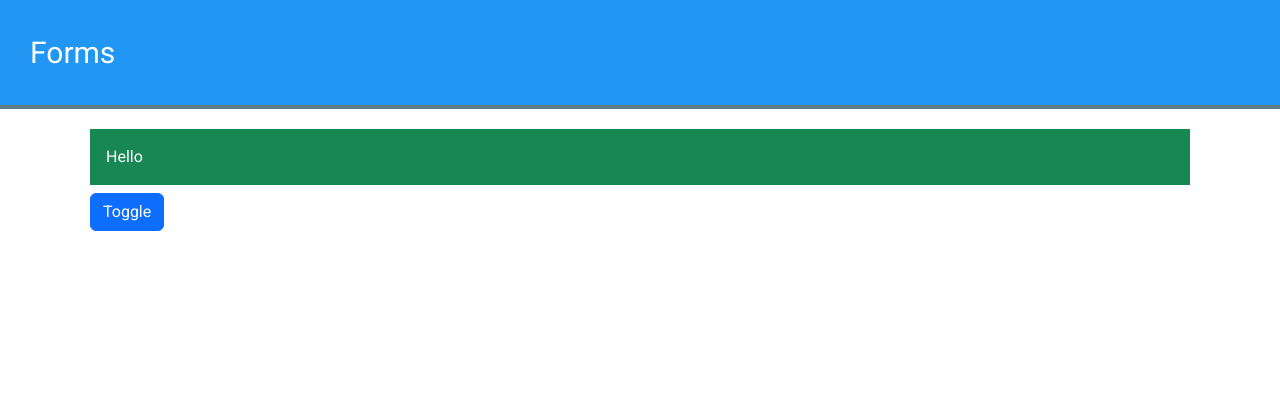
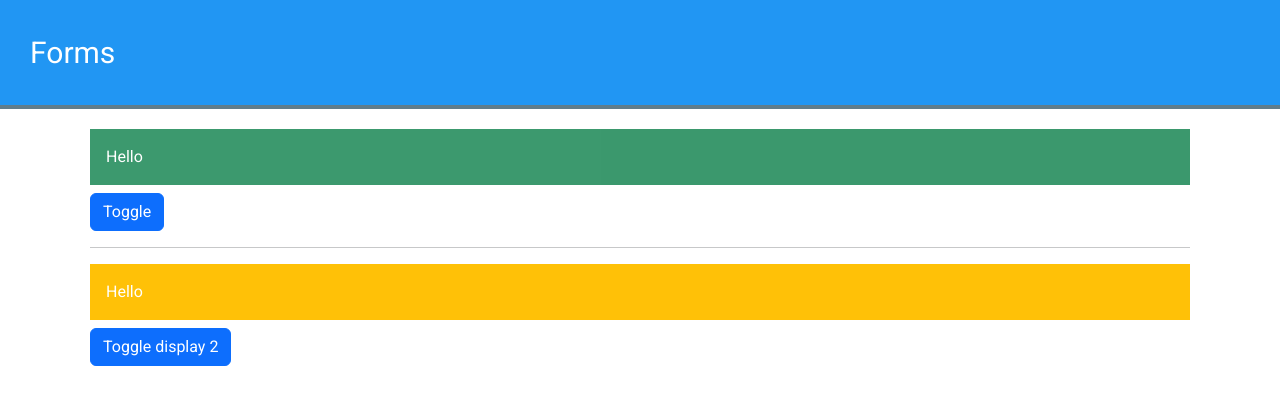
Before and after one commit to ferlobo1985/VUEJS24-Transitions, a Vue app: page / in a window 1280 px wide. Both pictures are taken after a click on the button "Toggle". Shown: the top 404 px of the page. Built offline with nearby package versions, Linux system fonts and the light colour scheme.

Commit message:
01-Common Transition
01-Common Transition

```diff
--- a/src/components/transitions/one.vue
+++ b/src/components/transitions/one.vue
@@ -1,13 +1,28 @@
 <template>
-    <div class="p-3 mb-2 bg-success text-white"
-        v-if="data.display"
-    >
-        Hello
-    </div>
+    <transition>
+        <div class="p-3 mb-2 bg-success text-white"
+            v-if="data.display"
+        >
+            Hello
+        </div>
+    </transition>
     <button class="btn btn-primary"
         @click="data.display = !data.display"
     >
         Toggle
+    </button>
+    <hr/>
+    <transition>
+        <div class="p-3 mb-2 bg-warning text-white"
+            v-if="data.display2"
+        >
+            Hello
+        </div>
+    </transition>
+    <button class="btn btn-primary"
+        @click="data.display2 = !data.display2"
+    >
+        Toggle display 2
     </button>
 </template>
 
@@ -15,6 +30,26 @@
    import { reactive } from 'vue';
 
    const data = reactive({
-    display:false
+    display:false,
+    display2: true
    })
 </script>
+
+<style scoped>
+
+    .v-enter-from,
+    .v-leave-to {
+        opacity: 0;
+    }
+
+    .v-enter-active,
+    .v-leave-active {
+        transition: 5s;
+    }
+
+    .v-enter-to,
+    .v-leave-from {
+        opacity: 1;
+    }
+
+</style>
```
